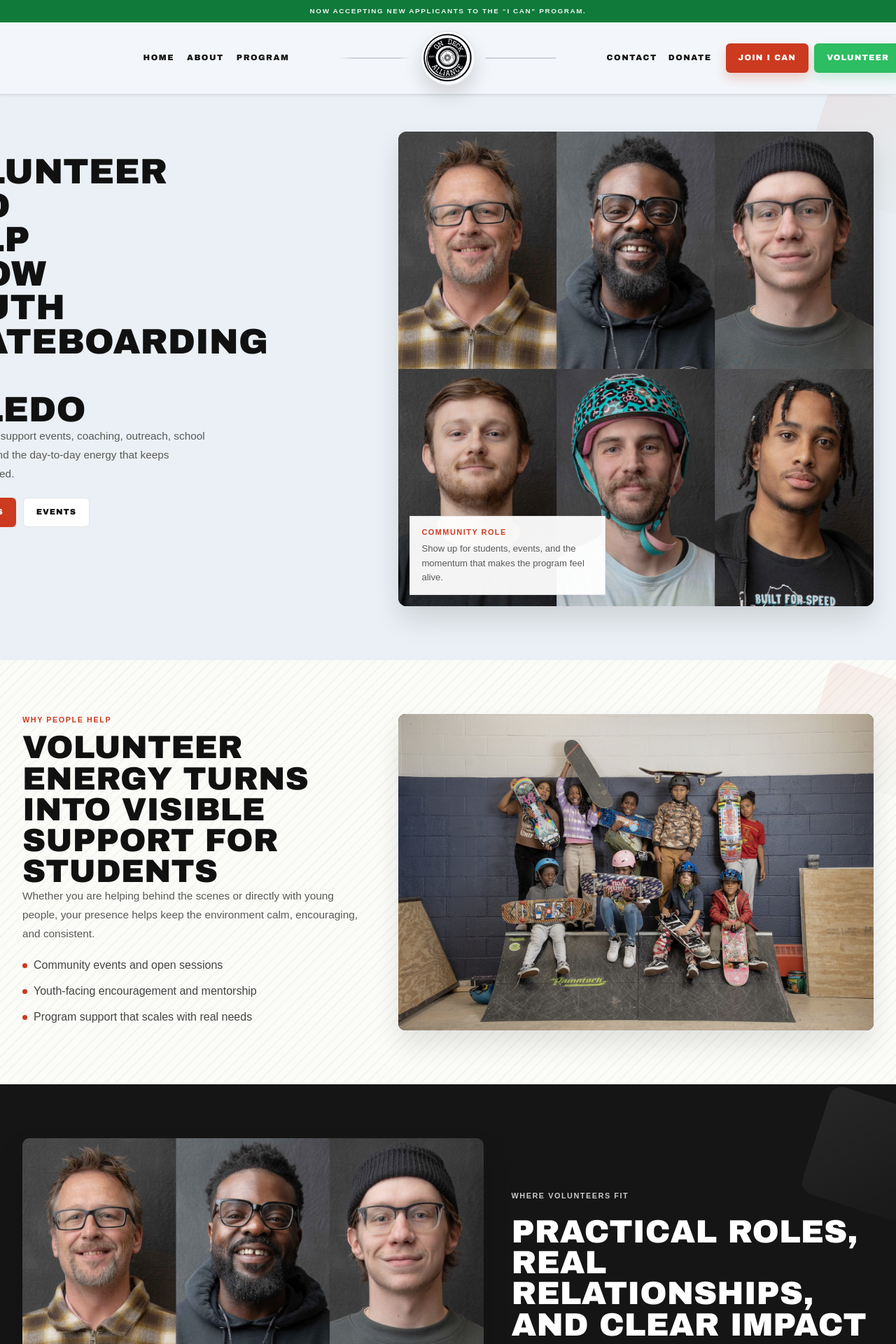
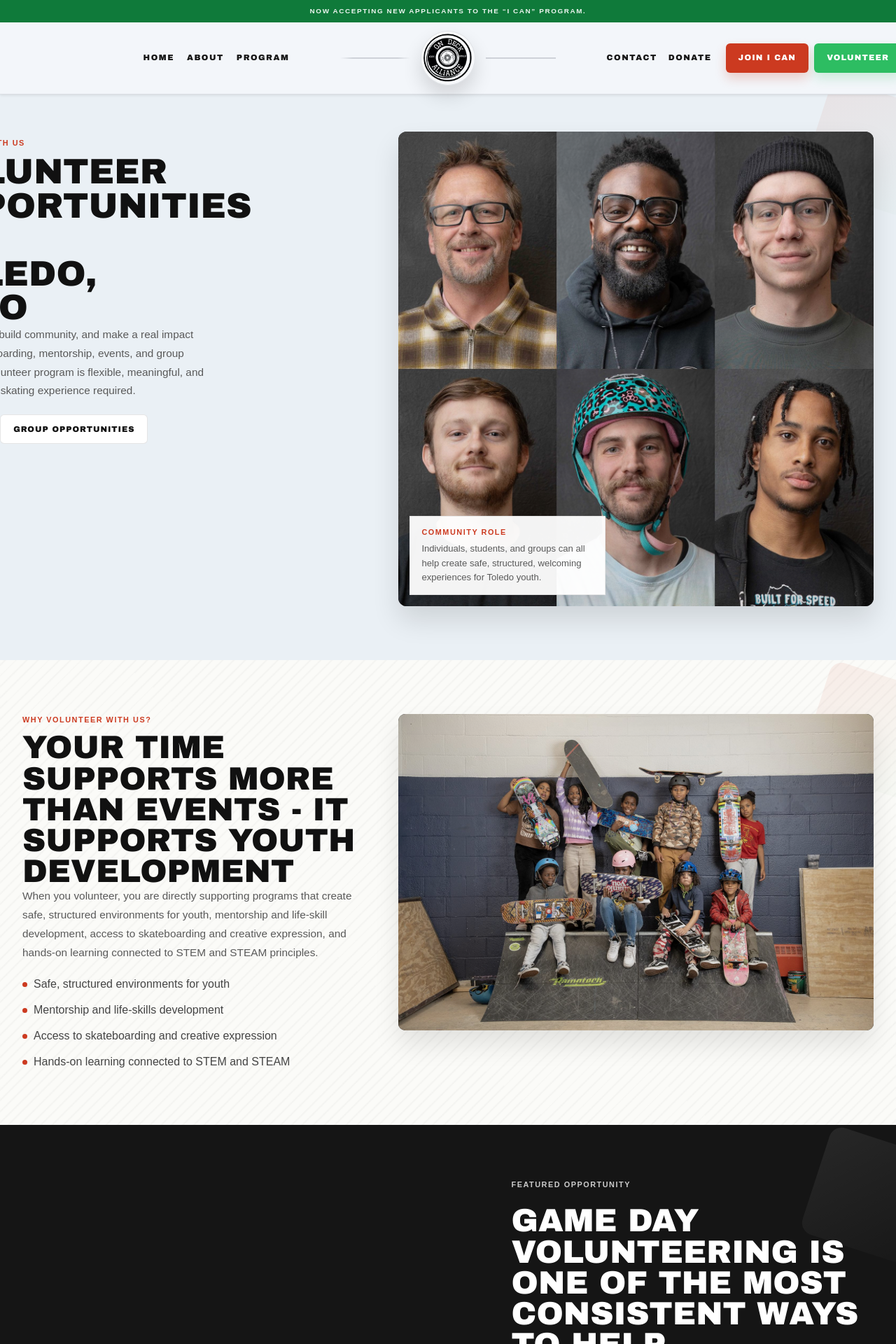
Before and after one commit to otv-freelances/odaapp, a PHP site: page /volunteer.php in a window 1280 px wide. Shown: the top 1920 px of the page at 70% size. Run offline with PHP 8.4, Linux system fonts and the light colour scheme; a stand-in replaces the project's code that opens the database connection; style sheets or scripts are compiled from the project's sources; some libraries are stand-ins or nearby versions.

Commit message:
Refresh volunteer page content

```diff
--- a/volunteer.php
+++ b/volunteer.php
@@ -1,53 +1,127 @@
 <?php
 $page = [
   'body_class' => 'volunteer-page',
-  'meta_title' => 'Volunteer Opportunities in Toledo | On-Deck Alliance',
-  'meta_description' => 'Volunteer with On-Deck Alliance and support youth skateboarding, mentorship, and community events in Toledo.',
+  'meta_title' => 'Volunteer Opportunities in Toledo, Ohio | On-Deck Alliance',
+  'meta_description' => 'Explore volunteer opportunities in Toledo, Ohio with On-Deck Alliance. Support youth through skateboarding, mentorship, events, and group service.',
   'hero' => [
     'layout' => 'split_image',
-    'eyebrow' => 'Volunteer',
-    'title' => "Volunteer and help grow\nyouth skateboarding\nin Toledo",
-    'copy' => 'Volunteer roles support events, coaching, outreach, school partnerships, and the day-to-day energy that keeps students engaged.',
+    'eyebrow' => 'Volunteer with us',
+    'title' => "Volunteer opportunities\nin Toledo, Ohio",
+    'copy' => 'Support youth, build community, and make a real impact through skateboarding, mentorship, events, and group service. Our volunteer program is flexible, meaningful, and accessible - no skating experience required.',
     'image' => '/images/optimized/about-coach-collage.jpg',
     'alt' => 'Volunteers and mentors supporting youth',
     'caption' => [
       'eyebrow' => 'Community role',
-      'copy' => 'Show up for students, events, and the momentum that makes the program feel alive.',
+      'copy' => 'Individuals, students, and groups can all help create safe, structured, welcoming experiences for Toledo youth.',
     ],
     'buttons' => [
-      ['label' => 'Contact Us', 'href' => '#contact-form', 'class' => 'ep-btn--primary'],
-      ['label' => 'Events', 'href' => '/events.php', 'class' => 'ep-btn--light'],
+      ['label' => 'Sign Up', 'href' => '#contact-form', 'class' => 'ep-btn--primary'],
+      ['label' => 'Group Opportunities', 'href' => '#group-volunteer', 'class' => 'ep-btn--light'],
     ],
   ],
   'feature' => [
-    'eyebrow' => 'Why people help',
-    'title' => 'Volunteer energy turns into visible support for students',
-    'copy' => 'Whether you are helping behind the scenes or directly with young people, your presence helps keep the environment calm, encouraging, and consistent.',
+    'eyebrow' => 'Why volunteer with us?',
+    'title' => 'Your time supports more than events - it supports youth development',
+    'copy' => 'When you volunteer, you are directly supporting programs that create safe, structured environments for youth, mentorship and life-skill development, access to skateboarding and creative expression, and hands-on learning connected to STEM and STEAM principles.',
     'image' => '/images/optimized/about-group-skateboards.jpg',
     'alt' => 'ODA community moment',
     'bullets' => [
-      'Community events and open sessions',
-      'Youth-facing encouragement and mentorship',
-      'Program support that scales with real needs',
+      'Safe, structured environments for youth',
+      'Mentorship and life-skills development',
+      'Access to skateboarding and creative expression',
+      'Hands-on learning connected to STEM and STEAM',
     ],
   ],
   'showcase' => [
-    'eyebrow' => 'Where volunteers fit',
-    'title' => 'Practical roles, real relationships, and clear impact',
-    'copy' => 'Volunteers help students feel welcomed, seen, and supported. They also help the program stay organized enough to keep growing.',
-    'image' => '/images/optimized/about-coach-collage.jpg',
-    'alt' => 'Mentorship and coaching',
+    'eyebrow' => 'Featured opportunity',
+    'title' => 'Game day volunteering is one of the most consistent ways to help',
+    'copy' => 'One of the most popular ways to volunteer in Toledo is through our partnership with University of Toledo athletics. Volunteers help run concession stands during football games, work together in a fast-paced environment, and support a great cause while being part of the game day experience.',
+    'image' => '/images/group shot.jpg',
+    'alt' => 'Community group gathered together',
     'cards' => [
-      ['eyebrow' => 'Coaching', 'title' => 'Lead by example', 'copy' => 'Encouragement and patience matter as much as skill.'],
-      ['eyebrow' => 'Support', 'title' => 'Help run events', 'copy' => 'From setup to check-in, logistics shape the experience.'],
-      ['eyebrow' => 'Community', 'title' => 'Build trust', 'copy' => 'Students remember adults who keep returning.'],
+      ['eyebrow' => 'What you will do', 'title' => 'Concessions and support', 'copy' => 'Help run concession stands and support game day operations.'],
+      ['eyebrow' => 'Best for groups', 'title' => 'Teams, clubs, and orgs', 'copy' => 'A strong fit for student organizations, clubs, and teams volunteering together.'],
+      ['eyebrow' => 'Flexible', 'title' => 'Built around game days', 'copy' => 'Scheduling can align around available athletic event dates.'],
+    ],
+  ],
+  'grid' => [
+    'eyebrow' => 'More ways to volunteer',
+    'title' => 'Practical roles with visible impact across the program',
+    'copy' => 'In addition to game day opportunities, volunteers can support events, youth coaching, and the local skate community in ways that make the program feel more welcoming and more organized.',
+    'cards' => [
+      ['image' => '/images/optimized/donate-group-skateboards.jpg', 'title' => 'Event support', 'copy' => 'Assist with local skate events, outreach, setup, coordination, and engagement.'],
+      ['image' => '/images/optimized/donate-lesson-coach.jpg', 'title' => 'Youth coaching', 'copy' => 'Support kids during sessions and encourage confidence, creativity, and growth.'],
+      ['image' => '/images/optimized/donate-helmet-bw.jpg', 'title' => 'Skate community involvement', 'copy' => 'Help create safe and welcoming environments within the local skate scene.'],
+    ],
+  ],
+  'sections' => [
+    [
+      'id' => 'group-volunteer',
+      'layout' => 'split_image',
+      'eyebrow' => 'Toledo volunteer opportunities for groups',
+      'title' => 'Bring your team, club, class, or organization together',
+      'copy' => 'We specialize in group-based volunteering, which is surprisingly hard to find locally. If you are searching for volunteer opportunities near you that allow your group to participate together, this is a strong fit. Not part of a group? No problem - individuals are always welcome too.',
+      'image' => '/images/kids in front of lockers.webp',
+      'alt' => 'Students and volunteers together indoors',
+      'bullets' => [
+        'College organizations',
+        'Fraternities and sororities',
+        'High school groups',
+        'Corporate teams',
+        'Local clubs and community organizations',
+      ],
+      'buttons' => [
+        ['label' => 'Volunteer as a Group', 'href' => '#contact-form', 'class' => 'ep-btn--primary'],
+        ['label' => 'Partner With Us', 'href' => '/partner.php', 'class' => 'ep-btn--dark'],
+      ],
+    ],
+    [
+      'layout' => 'cta',
+      'band_class' => 'ep-band--blue',
+      'eyebrow' => 'Partner with us',
+      'title' => 'Businesses and organizations can support youth through action',
+      'copy' => 'If you want to sponsor events, collaborate on programs, or support youth initiatives, we would love to connect. Volunteer energy and organizational support both help expand what is possible in Toledo.',
+      'image' => '/images/chandler helpn with helmet.webp',
+      'alt' => 'Mentor helping a student with safety gear',
+      'bullets' => [
+        'Sponsor events',
+        'Collaborate on programs',
+        'Support youth initiatives',
+      ],
+      'buttons' => [
+        ['label' => 'Apply Here', 'href' => '#contact-form', 'class' => 'ep-btn--light'],
+        ['label' => 'Business Partnership', 'href' => '/partner.php', 'class' => 'ep-btn--dark'],
+      ],
+    ],
+    [
+      'layout' => 'grid',
+      'eyebrow' => 'Frequently asked questions',
+      'title' => 'Quick answers for new volunteers',
+      'copy' => 'If you have been searching for volunteer opportunities Toledo Ohio, volunteer in Toledo Ohio, or volunteering in Toledo, this is a good place to start.',
+      'cards' => [
+        [
+          'image' => '/images/optimized/donate-helmet-bw.jpg',
+          'title' => 'How do I volunteer?',
+          'copy' => 'Fill out the form below and we will connect you with the best fit based on your availability and interests.',
+        ],
+        [
+          'image' => '/images/optimized/donate-lesson-coach.jpg',
+          'title' => 'Do I need skate experience?',
+          'copy' => 'No. There are many ways to help that do not require any skating background at all.',
+        ],
+        [
+          'image' => '/images/optimized/donate-group-skateboards.jpg',
+          'title' => 'Can students earn service hours?',
+          'copy' => 'Yes. Many of these opportunities work well for students needing volunteer or service hours.',
+        ],
+      ],
     ],
   ],
   'form' => [
     'band_class' => 'ep-band--dark',
-    'eyebrow' => 'Get involved',
-    'title' => 'Send a message',
-    'copy' => 'Tell us how you want to help and the ODA team will follow up.',
+    'eyebrow' => 'Ready to volunteer?',
+    'title' => 'Send us a message',
+    'copy' => 'Tell us whether you are signing up as an individual or a group, what kind of opportunity interests you, and when you are available. We will follow up with next steps and current opportunities.',
     'action' => '/contact-process.php',
     'hidden' => ['action' => 'contact', 'redirect' => 'volunteer.php'],
     'interest' => 'Interest',
```
